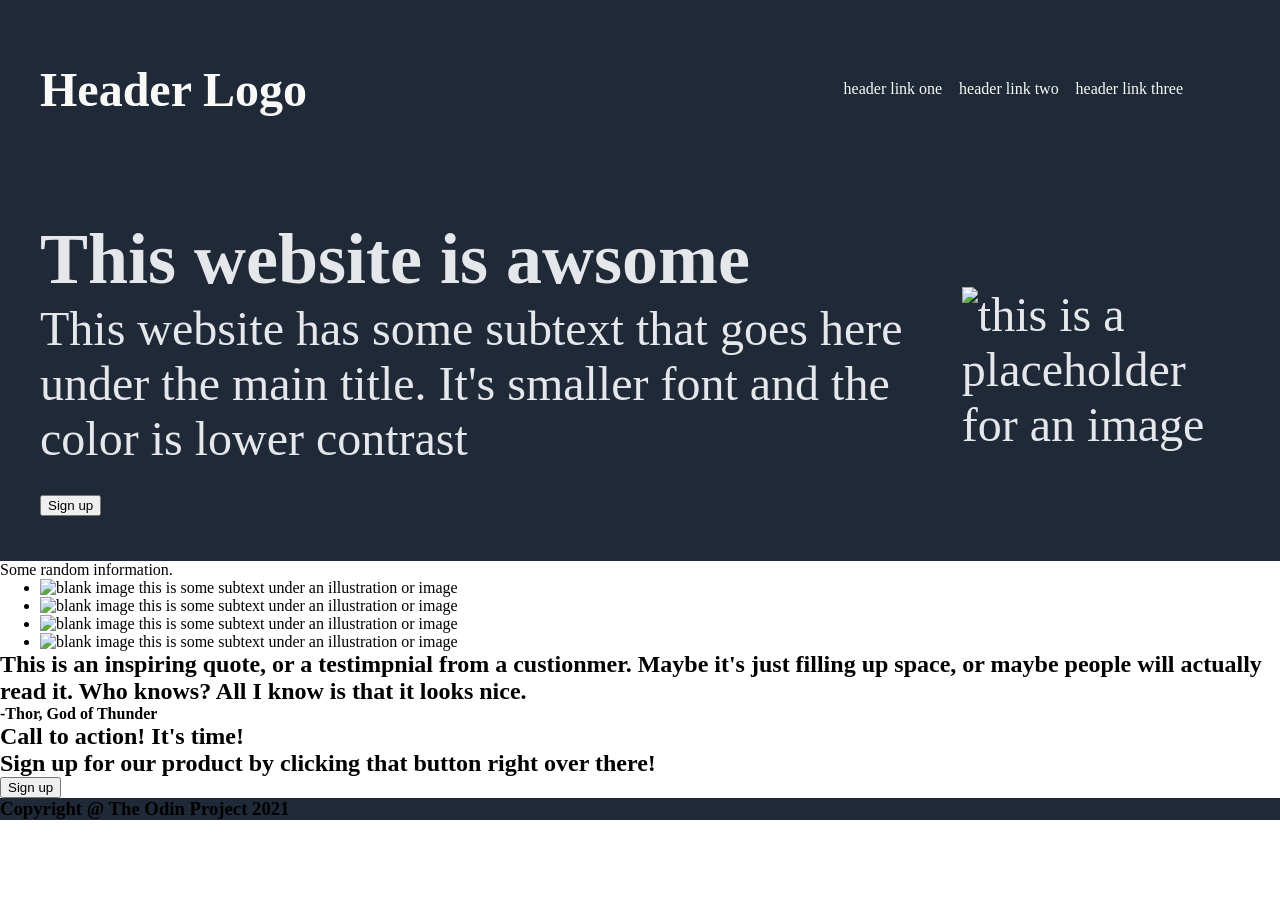
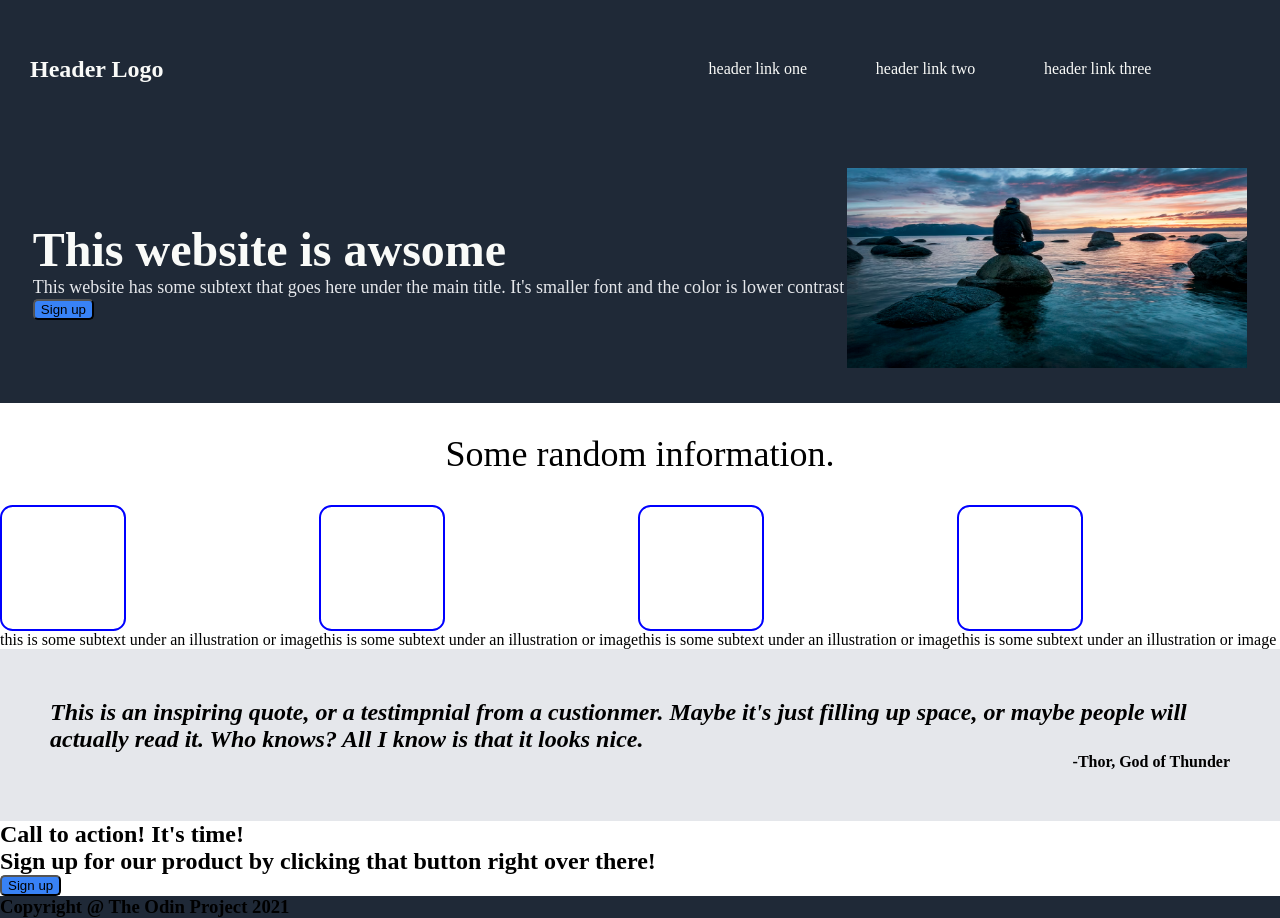
Before and after one commit to HaruGrossman/LandingPageProject, a plain HTML site: page index.html in a window 1280 px wide. Before the commit the page ends 820 px from the top, so only its background shows below. Drawn offline with Linux system fonts and the light colour scheme.

Commit message:
format quote and product box

```diff
--- a/index.css
+++ b/index.css
@@ -12,22 +12,75 @@ a {
     background-color: #1F2937;
     display: flex;
     align-items: center;
+    justify-content: space-evenly;
+    padding: 30px;
     flex: 1;
-    justify-content: space-evenly;
-    padding: 40px;
 }
 
 .container>p {
+    justify-content: center;
+    font-size: 24px;
+    color: #F9FAF8;
+    flex: 1;
+}
+
+.extra-bold {
     font-size: 48px;
     color: #F9FAF8;
-    flex: 2;
 }
 
-.main {
-    font-size: 48px;
+.container.main {
+    font-size: 18px;
     color: #e5e7eb;
+    display: flex;
+}
+
+button {
+    background-color: #3882f6;
+    border-radius: 5px;
 }
 
 footer {
     background-color: #1F2937;
 }
+
+.productBox>p {
+    display: flex;
+    flex-direction: column;
+    justify-content: center;
+    align-items: center;
+    font-size: 36px;
+    padding-block: 30px;
+}
+
+.illustrationBoxes {
+    display: flex;
+    flex-direction: row;
+    justify-content: center;
+    align-items: center;
+    max-width: fit-content;
+    padding: 0;
+}
+
+.emptybox {
+    display: flex;
+    flex-grow: 1;
+    text-align: center;
+    justify-content: space-between;
+    padding: 1em;
+    border: 2px solid blue;
+    width: 90px;
+    height: 90px;
+    border-radius: 10%;
+}
+
+.quote {
+    padding: 50px;
+    background-color: #e5e7eb;
+    font-size: 36px #1f2937;
+}
+
+.quote>p {
+    display: flex;
+    justify-content: end;
+}
--- a/index.html
+++ b/index.html
@@ -10,7 +10,7 @@
 
 <body>
     <header>
-        <nav class="container 1">
+        <nav class="container">
             <p><strong>Header Logo</strong></p>
             <span class="container links">
                 <a href="http://headerlinkone.html">header link one</a>
@@ -20,31 +20,45 @@
         </nav>
         <nav class="container main">
             <div>
-                <h1><strong>This website is awsome</strong></h1>
+                <p class="extra-bold"><strong>This website is awsome</strong></p>
                 <p>This website has some subtext that goes here under the main title. It's smaller font and the color
                     is lower contrast</p>
                 <button>Sign up</button>
             </div>
             <div>
-                <img src="" alt="this is a placeholder for an image">
+                <img src="./Pictures/manSittingOnARockWatchingWater.avif" alt="this is a placeholder for an image"
+                    width="400" height="200">
             </div>
         </nav>
     </header>
 
-    <div>
+    <div class="productBox">
         <p>Some random information.</p>
         <ul class="illustrationBoxes">
-            <li><img src="" alt="blank image"> this is some subtext under an illustration or image</li>
-            <li><img src="" alt="blank image"> this is some subtext under an illustration or image</li>
-            <li><img src="" alt="blank image"> this is some subtext under an illustration or image</li>
-            <li><img src="" alt="blank image"> this is some subtext under an illustration or image</li>
+            <span>
+                <div class="emptybox"></div>
+                <p>this is some subtext under an illustration or image</p>
+            </span>
+            <span>
+                <div class="emptybox"></div>
+                <div>this is some subtext under an illustration or image</div>
+            </span>
+            <span>
+                <div class="emptybox"></div>
+                <div>this is some subtext under an illustration or image</div>
+            </span>
+            <span>
+                <div class="emptybox"></div>
+                <div>this is some subtext under an illustration or image</div>
+            </span>
         </ul>
     </div>
 
     <div class="quote">
-        <h2>This is an inspiring quote, or a testimpnial from a custionmer. Maybe it's just filling up space, or maybe
-            people will actually read it. Who knows? All I know is that it looks nice.</h2>
-        <span> <strong>-Thor, God of Thunder</strong> </span>
+        <h2><i>This is an inspiring quote, or a testimpnial from a custionmer. Maybe it's just filling up space, or
+                maybe
+                people will actually read it. Who knows? All I know is that it looks nice.</i></h2>
+        <p> <strong>-Thor, God of Thunder</strong> </p>
     </div>
 
     <div class="signupContainer">
```
Also changed, not shown: Pictures/manSittingOnARockWatchingWater.avif (added), 1 other file.
